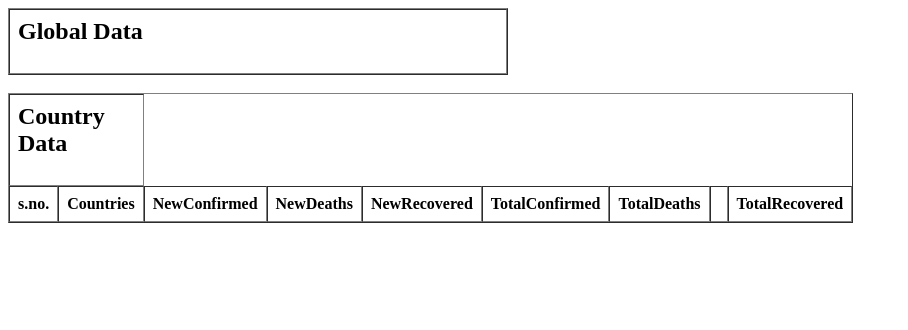
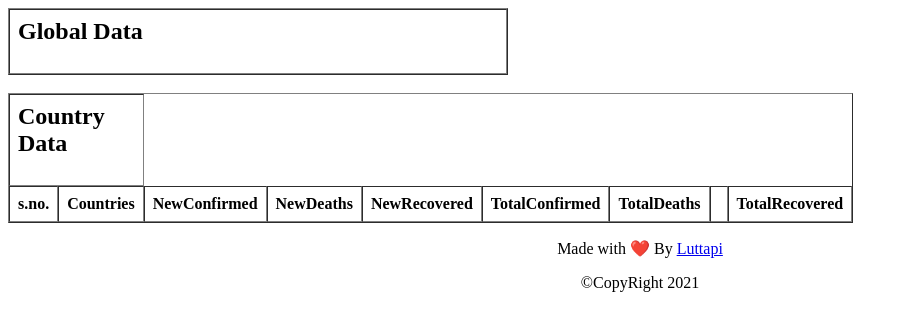
Before and after one commit to LUTTAPI123/Covid-Rust-Api, a plain HTML site: page index.html in a window 1280 px wide. Shown: the whole page, without its empty margins (0-908 px from the left). Drawn offline with Linux system fonts and the light colour scheme; no server answers.

Commit message:
Update index.html

```diff
--- a/index.html
+++ b/index.html
@@ -73,6 +73,9 @@
             }
         });
     </script>
+<p align="center">Made with ❤️ By <a href="//github.com/LUTTAPI123">Luttapi</a></p>
+<p align="center">©CopyRight 2021</a></p>
+
 
 </body>
 
```
